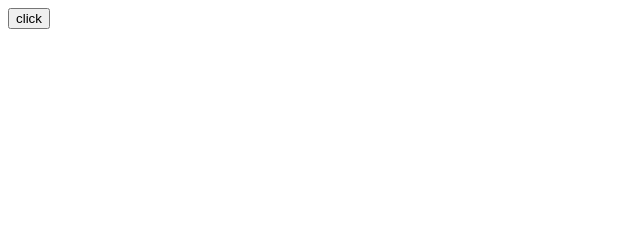
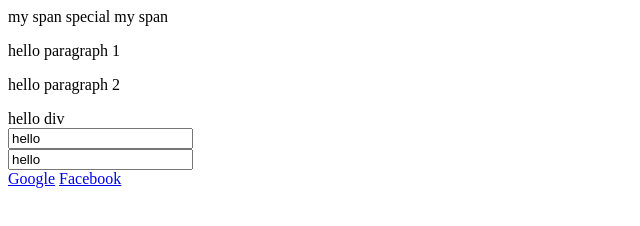
Before and after one commit to Ammar-rgb/firtst-project, a plain HTML site: page index.html in a window 1280 px wide. Shown: the whole page, without its empty margins (0-640 px from the left). Drawn offline with Linux system fonts and the light colour scheme.

Commit message:
some changes

```diff
--- a/index.html
+++ b/index.html
@@ -18,12 +18,25 @@
     <div>Div Two</div>
     <div>Div Three</div>
 </div> -->
-
-
-<button id="cl">click</button>
+<!-- <button id="cl">click</button> -->
 
 
 
+<span class="my-span special">my span special</span>
+<span class="my-span">my span</span>
+<p>hello paragraph 1</p>
+<p>hello paragraph 2</p>
+<div id="my-div">hello div</div>
+<form action="">
+    <input type="text" name="one" value="hello">
+</form>
+
+
+<form action="">
+    <input type="text" name="two" value="hello">
+</form>
+<a href="https://google.com">Google</a>
+<a href="https://facebook.com">Facebook</a>
 
 
 
```
Also changed, not shown: main.js (+18 -0 lines).
